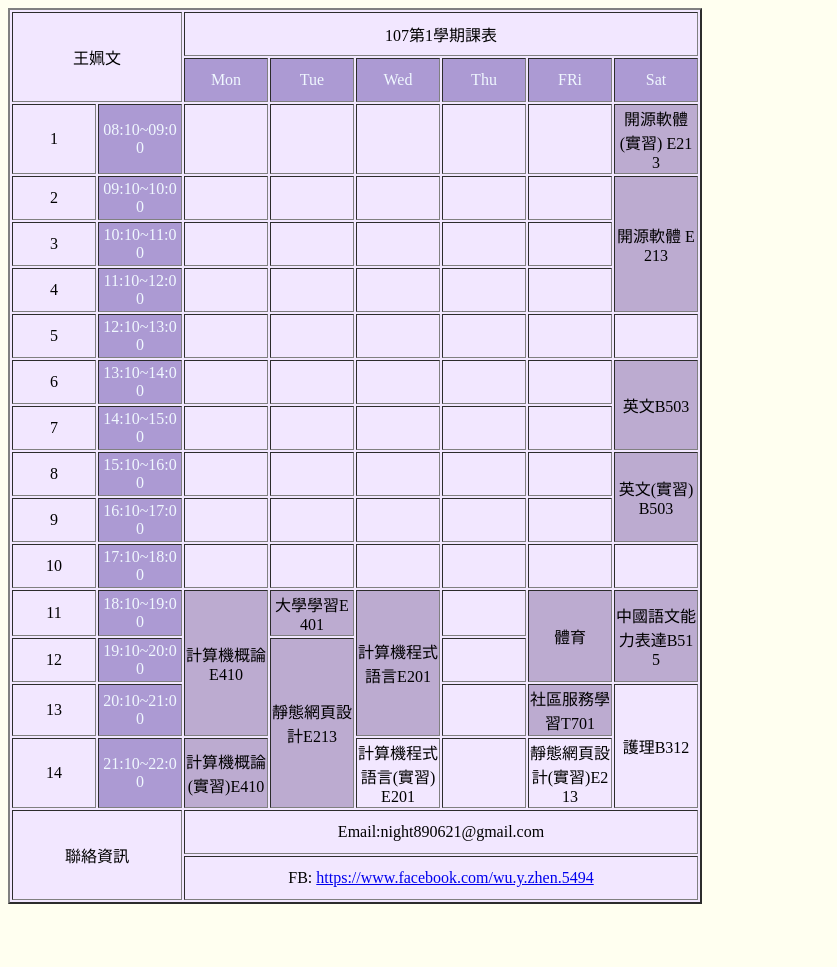
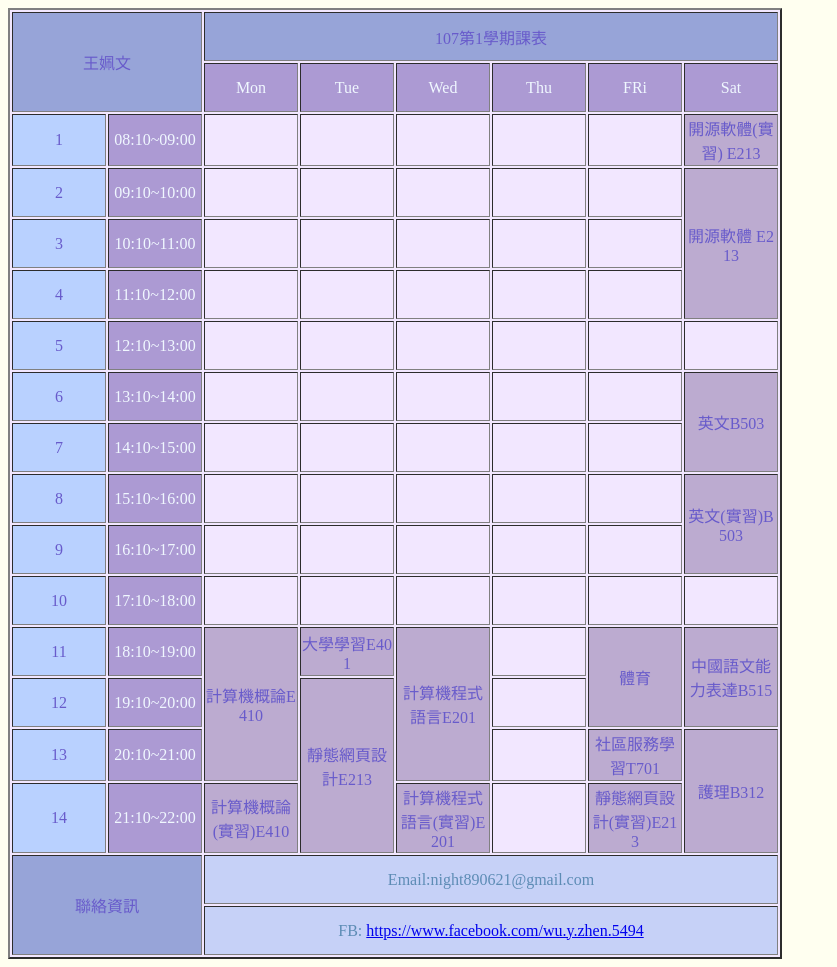
Before and after one commit to night890621/-, a plain HTML site: page w02/class/class2.html in a window 1280 px wide. Shown: the whole page, without its empty margins (0-837 px from the left). Before the commit the page ends 912 px from the top, so only its background shows below. Drawn offline with Linux system fonts and the light colour scheme.

Commit message:
Add files via upload

```diff
--- a/w02/class/class2.html
+++ b/w02/class/class2.html
@@ -11,8 +11,8 @@
     <style>
         td {
             text-align: center;
-            width: 80px;
-            height: 40px;
+            width: 90px;
+            height: 45px;
             word-break: break-all;
 
         }
@@ -23,18 +23,25 @@
         .time{background-color:#ac9ad3;color: aliceblue}
         .no{background-color: #bcabd0}
         table{
-            background-color: #f2e7ff
+            background-color: #f2e7ff;color: #685bcb
+
+        }
+        .email{background-color: #c6d1f7;color: #5d8cb5}
+        .dark{
+            background-color: #b9d1ff
+        }
+        .darkn{
+            background-color: #97a4d8
         }
 
                     </style>
-    <style><tr </style>
 </head>
 
 <body>
     <table border="2">
     	<tr>
-    		<td rowspan="2" colspan="2">王姵文</td>
-    		<td colspan="6"; class="107">107第1學期課表</td>
+    		<td rowspan="2" colspan="2" class="darkn">王姵文</td>
+    		<td colspan="6"; class="darkn">107第1學期課表</td>
     	</tr>
     	<tr class="week">
     		<td>Mon</td>
@@ -45,7 +52,7 @@
     		<td>Sat</td>
     	</tr>
     	<tr>
-    	    <td>1</td>
+    	    <td class="dark">1</td>
     		<td class="time">08:10~09:00</td>
     		<td class="number"></td>
     		<td class="number"></td>
@@ -56,7 +63,7 @@
     		E213</td>
     	</tr>
     	<tr>
-    		<td>2</td>
+    		<td class="dark">2</td>
     		<td class="time">09:10~10:00</td>
     		<td></td>
     		<td></td>
@@ -67,7 +74,7 @@
     		E213</td>
     	</tr>
     	<tr>
-    		<td>3</td>
+    		<td class="dark">3</td>
     		<td class="time">10:10~11:00</td>
     		<td></td>
     		<td></td>
@@ -76,7 +83,7 @@
     		<td></td>
     	</tr>
     	<tr>
-    		<td>4</td>
+    		<td class="dark">4</td>
     		<td class="time">11:10~12:00</td>
     		<td></td>
     		<td></td>
@@ -85,7 +92,7 @@
     		<td></td>
     	</tr>
     	<tr>
-    		<td>5</td>
+    		<td class="dark">5</td>
     		<td class="time">12:10~13:00</td>
     		<td></td>
     		<td></td>
@@ -95,7 +102,7 @@
     		<td></td>
     	</tr>
     	<tr>
-    		<td>6</td>
+    		<td class="dark">6</td>
     		<td class="time">13:10~14:00</td>
     		<td></td>
     		<td></td>
@@ -105,7 +112,7 @@
     		<td rowspan="2"; class="no">英文B503</td>
     	</tr>
     	<tr>
-    		<td>7</td>
+    		<td class="dark">7</td>
     		<td class="time">14:10~15:00</td>
     		<td></td>
     		<td></td>
@@ -114,7 +121,7 @@
     		<td></td>
     	</tr>
     	<tr>
-    		<td>8</td>
+    		<td class="dark">8</td>
     		<td class="time">15:10~16:00</td>
     		<td></td>
     		<td></td>
@@ -124,7 +131,7 @@
     		<td rowspan="2"; class="no">英文(實習)B503</td>
     	</tr>
     	<tr>
-    		<td>9</td>
+    		<td class="dark">9</td>
     		<td class="time">16:10~17:00</td>
     		<td></td>
     		<td></td>
@@ -133,7 +140,7 @@
     		<td></td>
     	</tr>
     	<tr>
-    		<td>10</td>
+    		<td class="dark">10</td>
     		<td class="time">17:10~18:00</td>
     		<td></td>
     		<td></td>
@@ -143,7 +150,7 @@
     		<td></td>
     	</tr>
     	<tr>
-    		<td>11</td>
+    		<td class="dark">11</td>
     		<td class="time">18:10~19:00</td>
     		<td rowspan="3"; class="no">計算機概論E410</td>
     		<td class="no">大學學習E401</td>
@@ -153,32 +160,32 @@
     		<td rowspan="2"; class="no">中國語文能力表達B515</td>
     	</tr>
     	<tr>
-    		<td>12</td>
+    		<td class="dark">12</td>
     		<td class="time">19:10~20:00</td>
     		<td rowspan="3"; class="no">靜態網頁設計E213</td>
     		<td></td>
     	</tr>
     	<tr>
-    		<td>13</td>
+    		<td class="dark">13</td>
     		<td class="time">20:10~21:00</td>
     		<td></td>
     		<td ; class="no">社區服務學習T701</td>
-    		<td rowspan="2">護理B312</td>
+    		<td rowspan="2" class="no">護理B312</td>
     	</tr>
     	<tr>
-    		<td>14</td>
+    		<td class="dark">14</td>
     		<td class="time">21:10~22:00</td>
     		<td class="no">計算機概論(實習)E410</td>
-    		<td>計算機程式語言(實習)E201</td>
+    		<td class="no">計算機程式語言(實習)E201</td>
     		<td></td>
-    		<td>靜態網頁設計(實習)E213</td>
+    		<td class="no">靜態網頁設計(實習)E213</td>
     	</tr>
     	<tr>
-    		<td rowspan="2" colspan="2">聯絡資訊</td>
-    		<td colspan="6">Email:night890621@gmail.com</td>
+    		<td rowspan="2" colspan="2"  class="darkn">聯絡資訊</td>
+    		<td colspan="6" class="email">Email:night890621@gmail.com</td>
     	</tr>
     	<tr>
-            <td colspan="6">FB: <a href="https://www.facebook.com/wu.y.zhen.5494">https://www.facebook.com/wu.y.zhen.5494</a></td>
+            <td colspan="6" class="email">FB: <a href="https://www.facebook.com/wu.y.zhen.5494">https://www.facebook.com/wu.y.zhen.5494</a></td>
     	</tr>
     </table>
 </body>
```
Also changed, not shown: w02/class/Koala.jpg (added).
